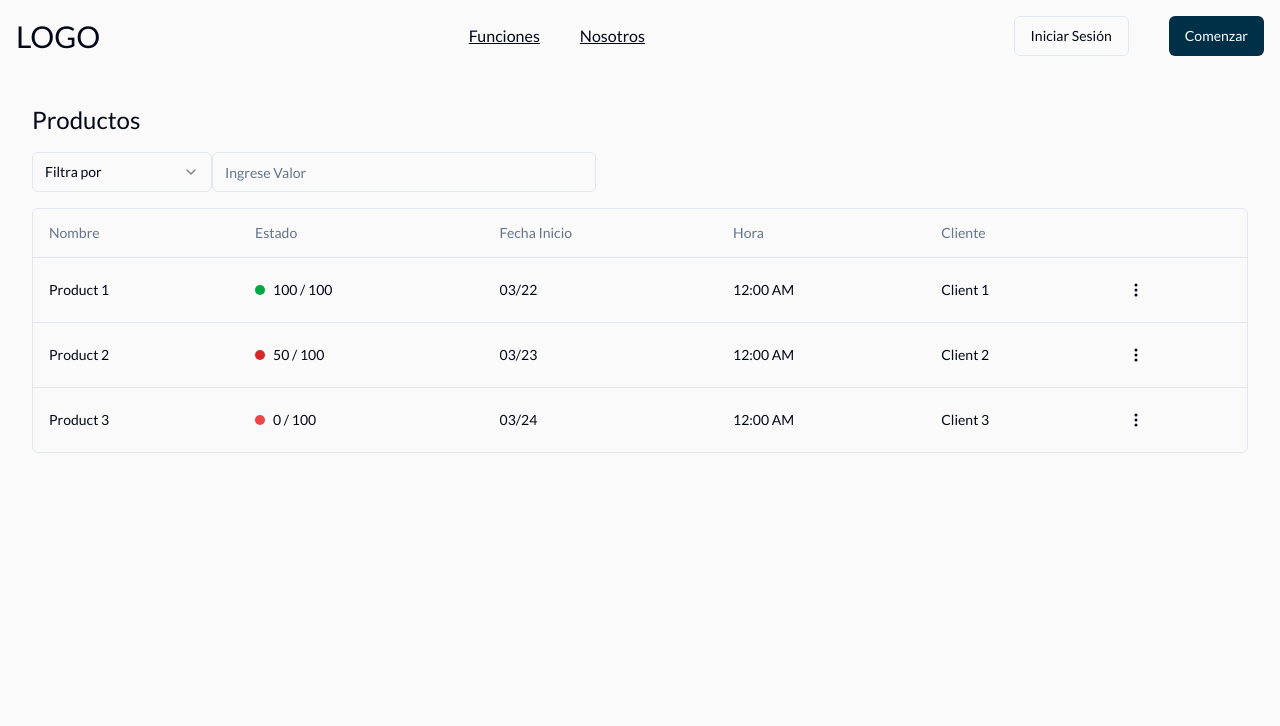
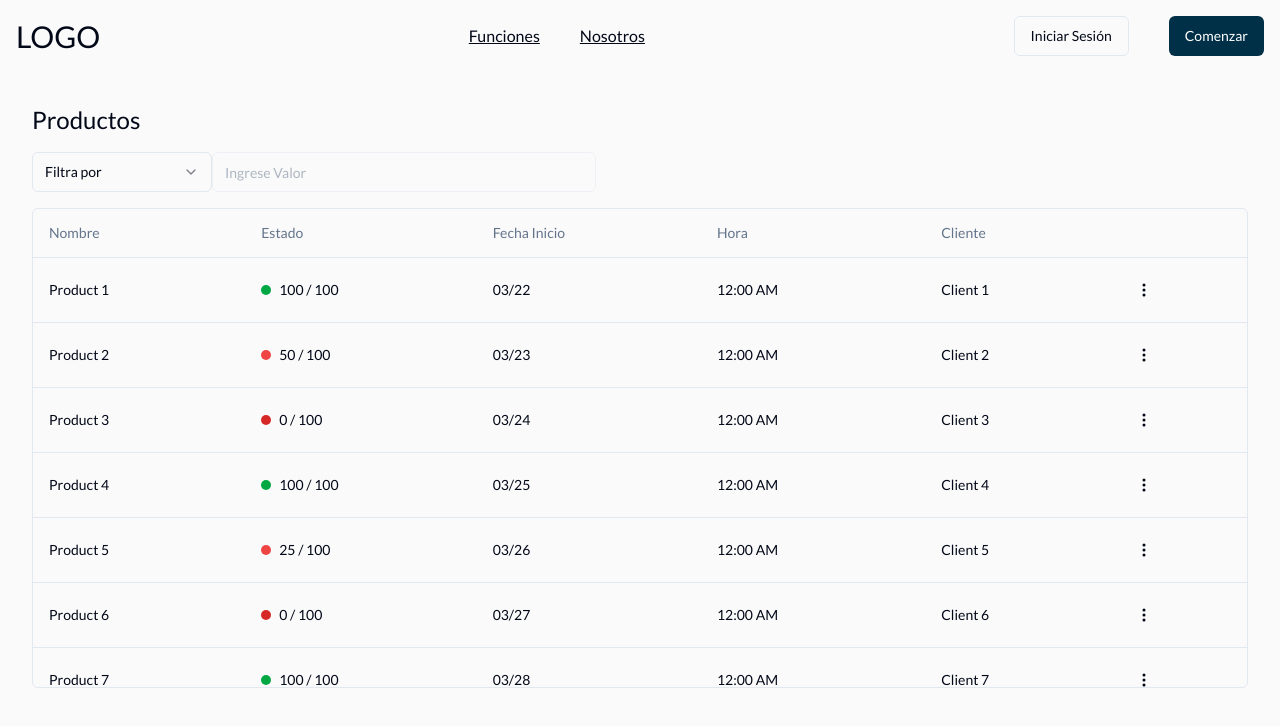
Before and after one commit to No-Country/s13-11-m-java, a React (Vite) app in the folder frontend/: page /products in a window 1280 px wide. Shown: the top 726 px of the page. Built offline with nearby package versions, Linux system fonts and the light colour scheme.

Commit message:
agregando scroll a la tabla

```diff
--- a/frontend/package.json
+++ b/frontend/package.json
@@ -24,6 +24,7 @@
     "@radix-ui/react-avatar": "^1.0.4",
     "@radix-ui/react-dropdown-menu": "^2.0.6",
     "@radix-ui/react-label": "^2.0.2",
+    "@radix-ui/react-scroll-area": "^1.0.5",
     "@radix-ui/react-select": "^2.0.0",
     "@radix-ui/react-slot": "^1.0.2",
     "@reduxjs/toolkit": "^2.2.1",
--- a/frontend/src/components/ui/data-table.tsx
+++ b/frontend/src/components/ui/data-table.tsx
@@ -4,6 +4,7 @@ import {
   AccessorKeyColumnDef,
   ColumnDef,
   ColumnFiltersState,
+  SortingState,
   flexRender,
   getCoreRowModel,
   getFilteredRowModel,
@@ -15,6 +16,7 @@ import { Select, SelectContent, SelectGroup, SelectItem, SelectLabel, SelectTrig
 import { Table, TableBody, TableCell, TableHead, TableHeader, TableRow } from "@/components/ui/table";
 import { Input } from "./input";
 import { SelectProps } from "@radix-ui/react-select";
+import { ScrollArea, ScrollBar } from "./scroll-area";
 
 interface DataTableProps<TData, TValue> {
   columns: ColumnDef<TData, TValue>[];
@@ -24,16 +26,16 @@ interface DataTableProps<TData, TValue> {
 export function DataTable<TData, TValue>({ columns, data }: DataTableProps<TData, TValue>) {
   const [selectedColumn, setSelectedColumn] = React.useState("");
   const [columnFilters, setColumnFilters] = React.useState<ColumnFiltersState>([]);
+  const [sorting, setSorting] = React.useState<SortingState>([]);
 
   const table = useReactTable({
     data,
     columns,
+    onSortingChange: setSorting,
     getCoreRowModel: getCoreRowModel(),
     onColumnFiltersChange: setColumnFilters,
     getFilteredRowModel: getFilteredRowModel(),
-    state: {
-      columnFilters,
-    },
+    state: { sorting, columnFilters },
   });
 
   const onlyVisibleColumns = React.useMemo(
@@ -54,16 +56,17 @@ export function DataTable<TData, TValue>({ columns, data }: DataTableProps<TData
           }}
         />
         <Input
+          disabled={!selectedColumn}
           value={(columnFilters.find((e) => e.id === selectedColumn)?.value as string) ?? ""}
           placeholder={"Ingrese Valor"}
           onChange={(event) => {
-            if (!selectedColumn) return;
             table.getColumn(selectedColumn)?.setFilterValue(event.target.value);
           }}
           className="max-w-sm"
         />
       </div>
-      <div className="rounded-md border">
+      <ScrollArea className="h-[50vh] whitespace-nowrap rounded-md border md:h-[60vh]">
+        <div className="flex ">
           <Table>
             <TableHeader>
               {table.getHeaderGroups().map((headerGroup) => (
@@ -97,6 +100,8 @@ export function DataTable<TData, TValue>({ columns, data }: DataTableProps<TData
             </TableBody>
           </Table>
         </div>
+        <ScrollBar orientation="horizontal" />
+      </ScrollArea>
     </div>
   );
 }
--- a/frontend/src/pages/Products/columns.tsx
+++ b/frontend/src/pages/Products/columns.tsx
@@ -25,7 +25,7 @@ export const columns: ColumnDef<Product>[] = [
     header: "Estado",
     cell: ({ row }) => {
       const { progress, total } = row.original;
-      const variant = progress <= 0 ? "destructive" : progress < total ? "warning" : "success";
+      const variant = progress <= 0 ? "warning" : progress < total ? "destructive" : "success";
       return (
         <div className="inline-flex items-center">
           <Badge className="px-1 py-1" variant={variant} />
--- a/frontend/src/pages/Products/data.ts
+++ b/frontend/src/pages/Products/data.ts
@@ -38,4 +38,103 @@ export const products: Product[] = [
     startDatetime: "2024-03-24T00:00:00Z",
     client: "Client 3",
   },
+  {
+    id: "4",
+    name: "Product 4",
+    state: "completed",
+    progress: 100,
+    total: 100,
+    startDatetime: "2024-03-25T00:00:00Z",
+    client: "Client 4",
+  },
+  {
+    id: "5",
+    name: "Product 5",
+    state: "in-progress",
+    progress: 25,
+    total: 100,
+    startDatetime: "2024-03-26T00:00:00Z",
+    client: "Client 5",
+  },
+  {
+    id: "6",
+    name: "Product 6",
+    state: "pending",
+    progress: 0,
+    total: 100,
+    startDatetime: "2024-03-27T00:00:00Z",
+    client: "Client 6",
+  },
+  {
+    id: "7",
+    name: "Product 7",
+    state: "completed",
+    progress: 100,
+    total: 100,
+    startDatetime: "2024-03-28T00:00:00Z",
+    client: "Client 7",
+  },
+  {
+    id: "8",
+    name: "Product 8",
+    state: "in-progress",
+    progress: 75,
+    total: 100,
+    startDatetime: "2024-03-29T00:00:00Z",
+    client: "Client 8",
+  },
+  {
+    id: "9",
+    name: "Product 9",
+    state: "pending",
+    progress: 0,
+    total: 100,
+    startDatetime: "2024-03-30T00:00:00Z",
+    client: "Client 9",
+  },
+  {
+    id: "10",
+    name: "Product 10",
+    state: "completed",
+    progress: 100,
+    total: 100,
+    startDatetime: "2024-03-31T00:00:00Z",
+    client: "Client 10",
+  },
+  {
+    id: "11",
+    name: "Product 11",
+    state: "in-progress",
+    progress: 100,
+    total: 100,
+    startDatetime: "2024-03-32T00:00:00Z",
+    client: "Client 11",
+  },
+  {
+    id: "12",
+    name: "Product 12",
+    state: "pending",
+    progress: 0,
+    total: 100,
+    startDatetime: "2024-03-33T00:00:00Z",
+    client: "Client 12",
+  },
+  {
+    id: "13",
+    name: "Product 13",
+    state: "completed",
+    progress: 100,
+    total: 100,
+    startDatetime: "2024-03-34T00:00:00Z",
+    client: "Client 13",
+  },
+  {
+    id: "14",
+    name: "Product 14",
+    state: "in-progress",
+    progress: 100,
+    total: 100,
+    startDatetime: "2024-03-35T00:00:00Z",
+    client: "Client 14",
+  },
 ];
```
Also changed, not shown: 1 other file (tests, documents, lock files or other folders). Lines whose indentation alone changed are shown as unchanged.
